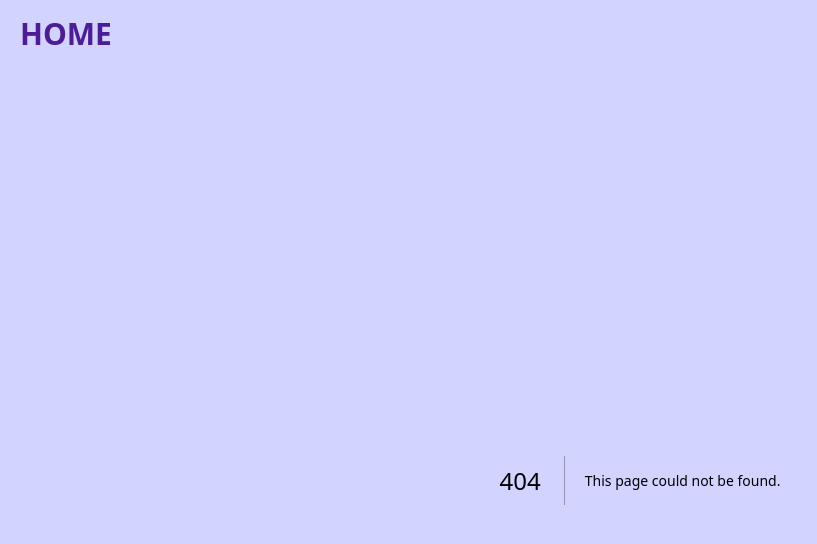
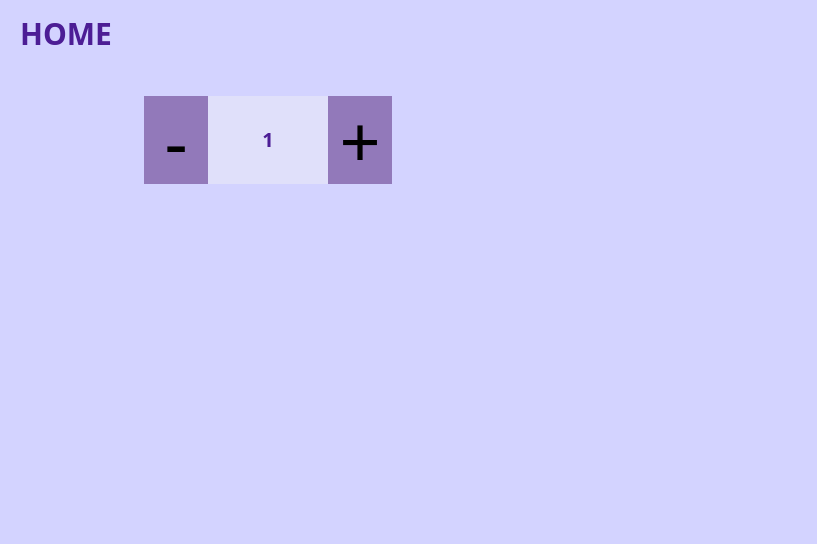
Before and after one commit to emildave/cprg306-assignments, a Next.js app: page /week-4 in a window 1280 px wide. Before the commit this address had no page. Shown: the top 544 px of the page, without its empty margins (0-817 px from the left). Built offline with nearby package versions, Linux system fonts and the light colour scheme.

Commit message:
added week 4
added and completed week 4 assignment

```diff
--- /dev/null
+++ b/app/week-4/new-item.js
@@ -0,0 +1,37 @@
+"use client";
+
+import { useState } from "react";
+
+export default function NewItem() {
+    const [quantity, setQuantity] = useState(1);
+
+
+    const increment = () => {
+        setQuantity(quantity < 20 ? quantity + 1 : qujantity);
+    };
+    const decrement = () => {
+        setQuantity(quantity > 1 ? quantity - 1 : quantity);
+    };
+
+    return (
+    <div className="flex gap-3 justify-around items-center min-w-[10%] max-w-[25%] bg-primary overflow-clip">
+      <button
+        className="flex justify-center px-5 py-2 bg-secondary text-7xl min-w-[5vw] min-h-[5vw]"
+        onClick={decrement}
+      >
+        -
+      </button>
+
+      <div className="w-full text-center bg-primary text-text font-bold text-xl">
+        {quantity}
+      </div>
+
+      <button
+        className="flex justify-center px-5 py-2 bg-secondary text-7xl min-w-[5vw] min-h-[5vw]"
+        onClick={increment}
+      >
+        +
+      </button>
+    </div>
+    );
+}
--- /dev/null
+++ b/app/week-4/page.js
@@ -0,0 +1,9 @@
+import NewItem from './new-item.js';
+
+export default function Page() {
+    return (
+        <main className='m-4'>
+            <NewItem/>
+        </main>
+    );
+}
```
